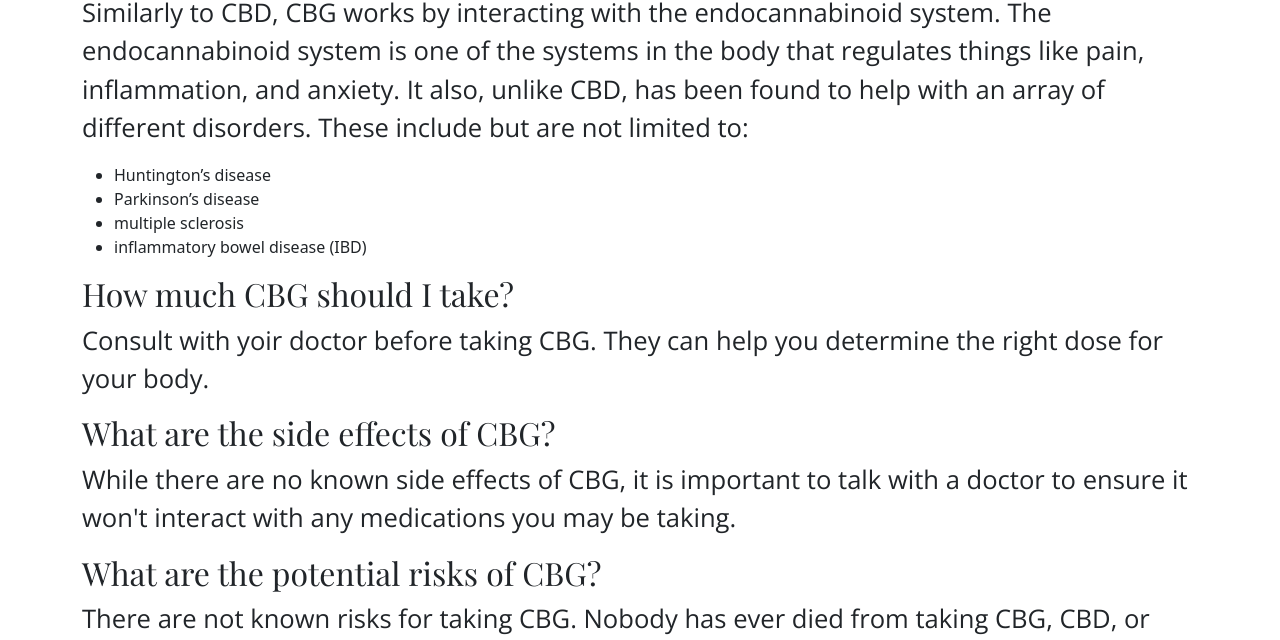
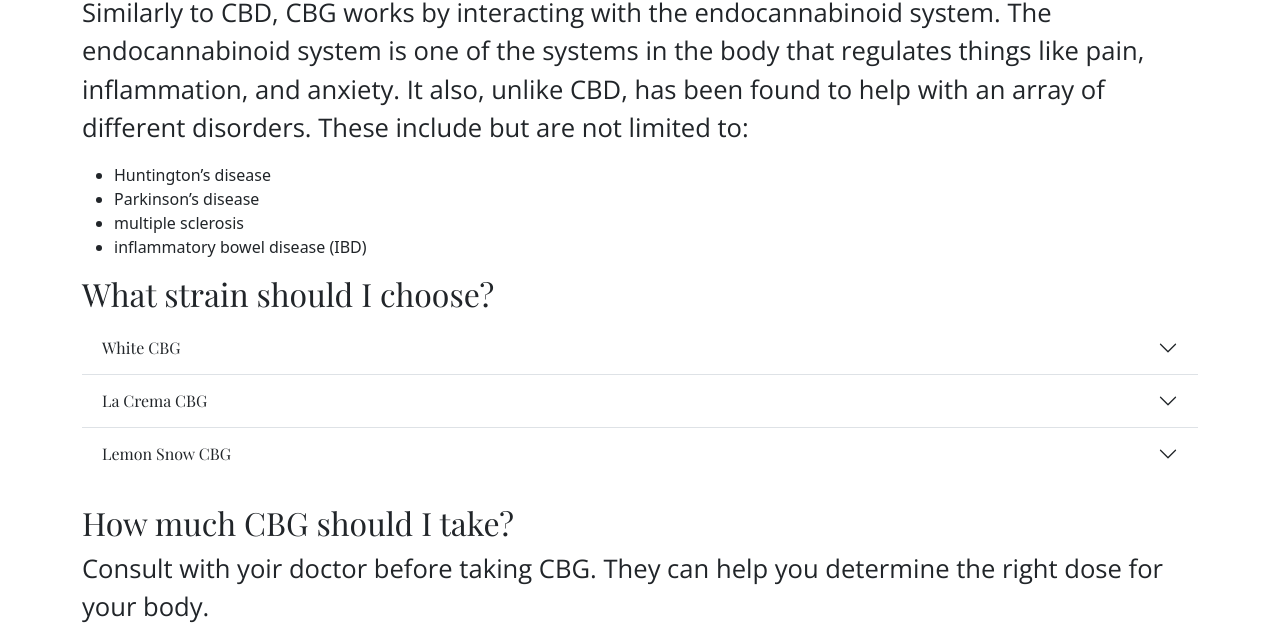
Before and after one commit to juliancruzsanchez/sanchez-225-files, a plain HTML site: page cbg.html in a window 1280 px wide. Shown: the part 483-1123 px from the top of the page. Drawn offline with nearby package versions, Linux system fonts and the light colour scheme.

Commit message:
Added accordion to CBG page

```diff
--- a/cbg.html
+++ b/cbg.html
@@ -64,6 +64,41 @@
         <li>multiple sclerosis</li>
         <li>inflammatory bowel disease (IBD)</li>
       </ul> </p>
+    <h2> What strain should I choose?</h2>
+
+    <!-- Bootstrap Accordion -->
+    <div class="accordion accordion-flush" id="mjAccordion">
+      <div class="accordion-item">
+        <h2 class="accordion-header">
+          <button class="accordion-button collapsed" type="button" data-bs-toggle="collapse" data-bs-target="#flush-whiteCBG" aria-expanded="false" aria-controls="flush-whiteCBG">
+            White CBG
+          </button>
+        </h2>
+        <div id="flush-whiteCBG" class="accordion-collapse collapse" data-bs-parent="#mjAccordion">
+          <div class="accordion-body">White CBG is a strain that is known for its high levels of CBG. It is a great strain for those who are looking for something to quickly aliveiate pain. I will say however that this strain has a horrible after taste, I have smoked cigarettes and would rate that a better experience in terms of taste than this.</div>
+        </div>
+      </div>
+      <div class="accordion-item">
+        <h2 class="accordion-header">
+          <button class="accordion-button collapsed" type="button" data-bs-toggle="collapse" data-bs-target="#flush-laCremaCBG" aria-expanded="false" aria-controls="flush-laCremaCBG">
+            La Crema CBG
+          </button>
+        </h2>
+        <div id="flush-laCremaCBG" class="accordion-collapse collapse" data-bs-parent="#mjAccordion">
+          <div class="accordion-body">I would say that this is best strain for a balanced experience. It provides pain and muscle spasm relief, all while having a better flavor than the White CBG.</div>
+        </div>
+      </div>
+      <div class="accordion-item">
+        <h2 class="accordion-header">
+          <button class="accordion-button collapsed" type="button" data-bs-toggle="collapse" data-bs-target="#flush-lemonSnowCBG" aria-expanded="false" aria-controls="flush-lemonSnowCBG">
+            Lemon Snow CBG
+          </button>
+        </h2>
+        <div id="flush-lemonSnowCBG" class="accordion-collapse collapse" data-bs-parent="#mjAccordion">
+          <div class="accordion-body">I personally have never tried this strain, however, others in my circle have and have said that it is a great strain for those who are looking for a more uplifting effect while mainainting the pain relief effects of the other strains.</div>
+        </div>
+      </div>
+    </div><br>
     <h2>How much CBG should I take?</h2>
     <p>Consult with yoir doctor before taking CBG. They can help you determine the right dose for your body.</p>
     <h2>What are the side effects of CBG?</h2>
```
